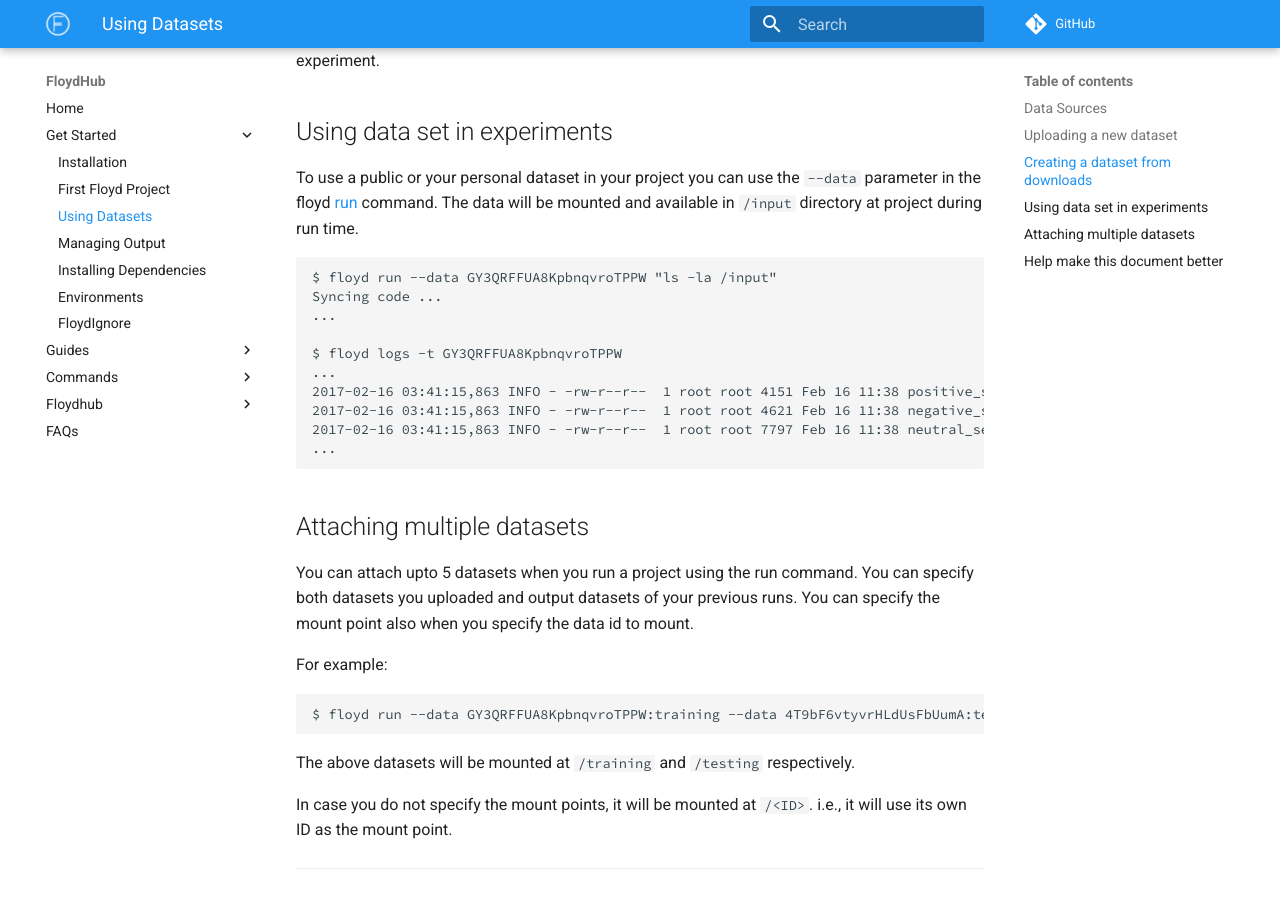
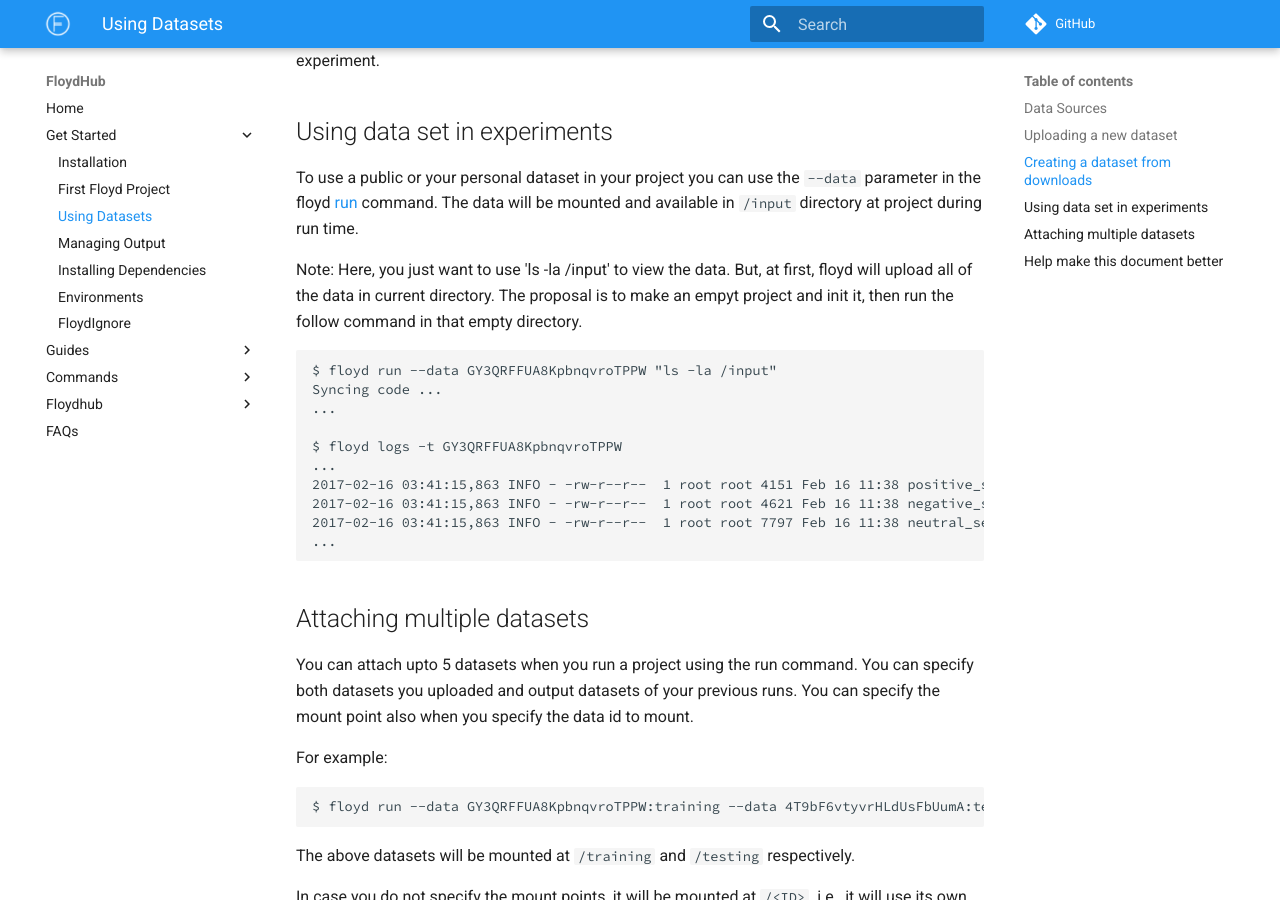
Before and after one commit to floydhub/floyd-docs, an MkDocs documentation site: the page built from docs/home/using_datasets.md, in a window 1280 px wide and 900 px high, scrolled down 1635 px. Built offline with MkDocs 1.6.1 and Material for MkDocs 9.7.7, drawn with Linux system fonts in a browser that asks for light colours; comment, search, counter and statistics services are not loaded; old or Windows-style settings are respelled for this version of MkDocs.

Commit message:
Update using_datasets.md
When I run the command '$ floyd run --data GY3QRFFUA8KpbnqvroTPPW "ls -la /input"', floyd will syncing all of data in the current directory. My suggestion is to modify the floyd command not uploading data when the command is just shell command, but not running python script. But now, we can make an empty project to avoid it.

````diff
--- a/docs/home/using_datasets.md
+++ b/docs/home/using_datasets.md
@@ -77,6 +77,10 @@
 the `--data` parameter in the floyd [run](../commands/run.md) command.
 The data will be mounted and available in `/input` directory at project during run time.
 
+Note: Here, you just want to use 'ls -la /input' to view the data. But, at first, floyd will upload all of
+the data in current directory. The proposal is to make an empyt project and init it, then run the follow
+command in that empty directory.
+
 ```bash
 $ floyd run --data GY3QRFFUA8KpbnqvroTPPW "ls -la /input"
 Syncing code ...
````
